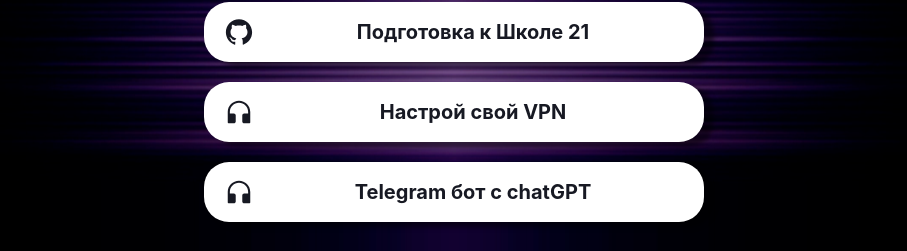
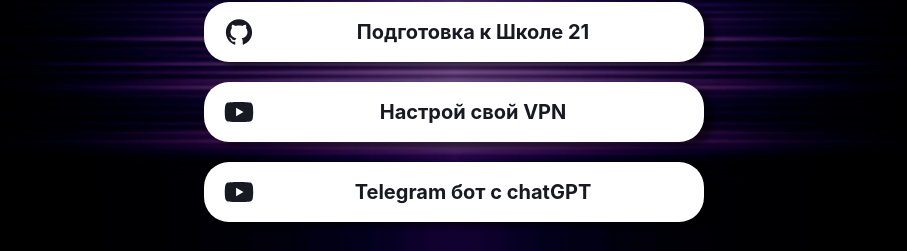
Before and after one commit to FilimonovAlexey/link-bio-page, a React (Create React App) app: page / in a window 1280 px wide. Shown: the part 915-1166 px from the top of the page, without its empty margins (186-1093 px from the left). Built offline with nearby package versions, Linux system fonts and the light colour scheme.

Commit message:
обновлены иконки

```diff
--- a/src/App.js
+++ b/src/App.js
@@ -27,6 +27,7 @@
   FaLinkedin,
   FaVk,
   FaGlobe,
+  FaYoutube
 } from "react-icons/fa"
 
 //Подключение анимаций
@@ -47,8 +48,8 @@
     const devlinks = [
       {url: "https://github.com/FilimonovAlexey/awesome-frontend-dev", icon: AiFillGithub, text: "Полезные материалы для Программиста"},
       {url: "https://github.com/FilimonovAlexey/school21", icon: AiFillGithub, text: "Подготовка к Школе 21"},
-      {url: "https://youtu.be/3G1-r8uqbnc?si=Vd67S5T9zDGR9Xc9", icon: AiFillCustomerService, text: "Настрой свой VPN"},
-      {url: "https://youtu.be/2K69fwmCGQc?si=g__lQ-WLCZ00eapF", icon: AiFillCustomerService, text: "Telegram бот с chatGPT"},
+      {url: "https://youtu.be/3G1-r8uqbnc?si=Vd67S5T9zDGR9Xc9", icon: FaYoutube, text: "Настрой свой VPN"},
+      {url: "https://youtu.be/2K69fwmCGQc?si=g__lQ-WLCZ00eapF", icon: FaYoutube, text: "Telegram бот с chatGPT"},
     ]
 
     //Название страницы
```
